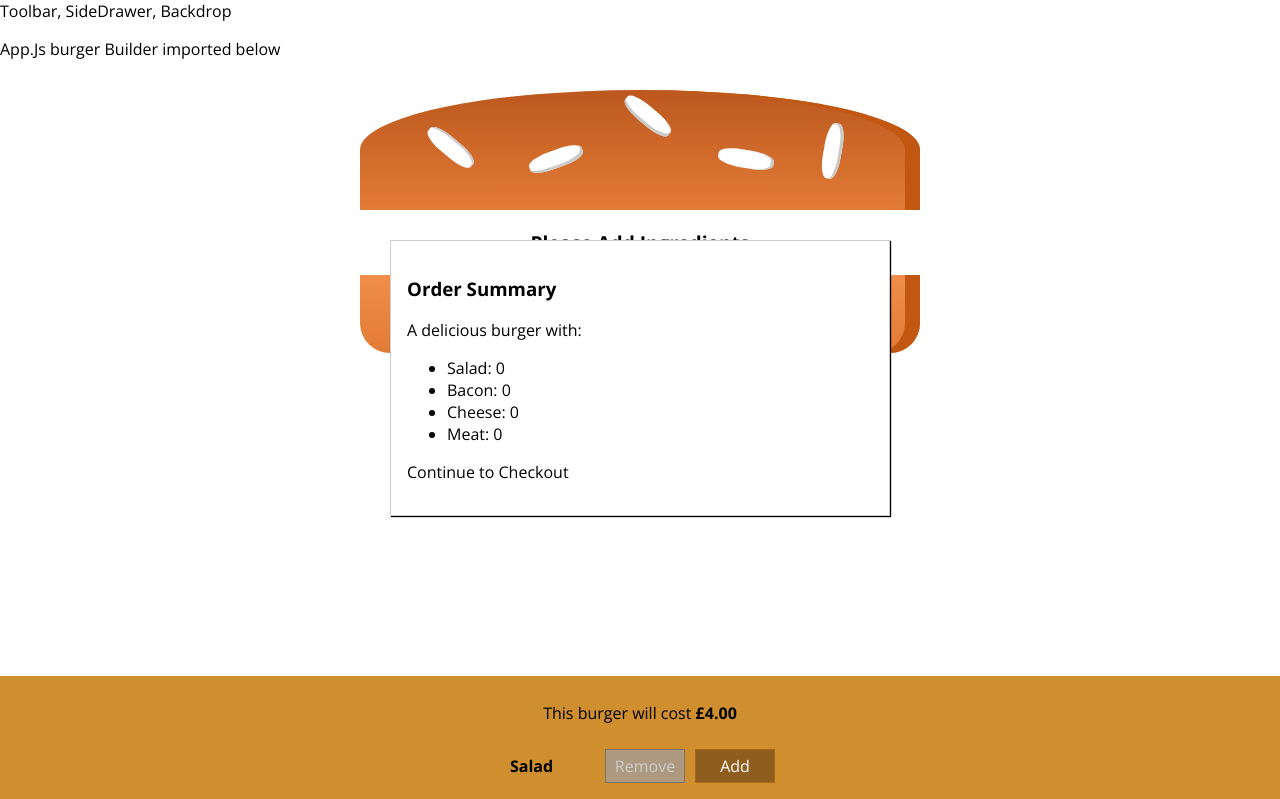
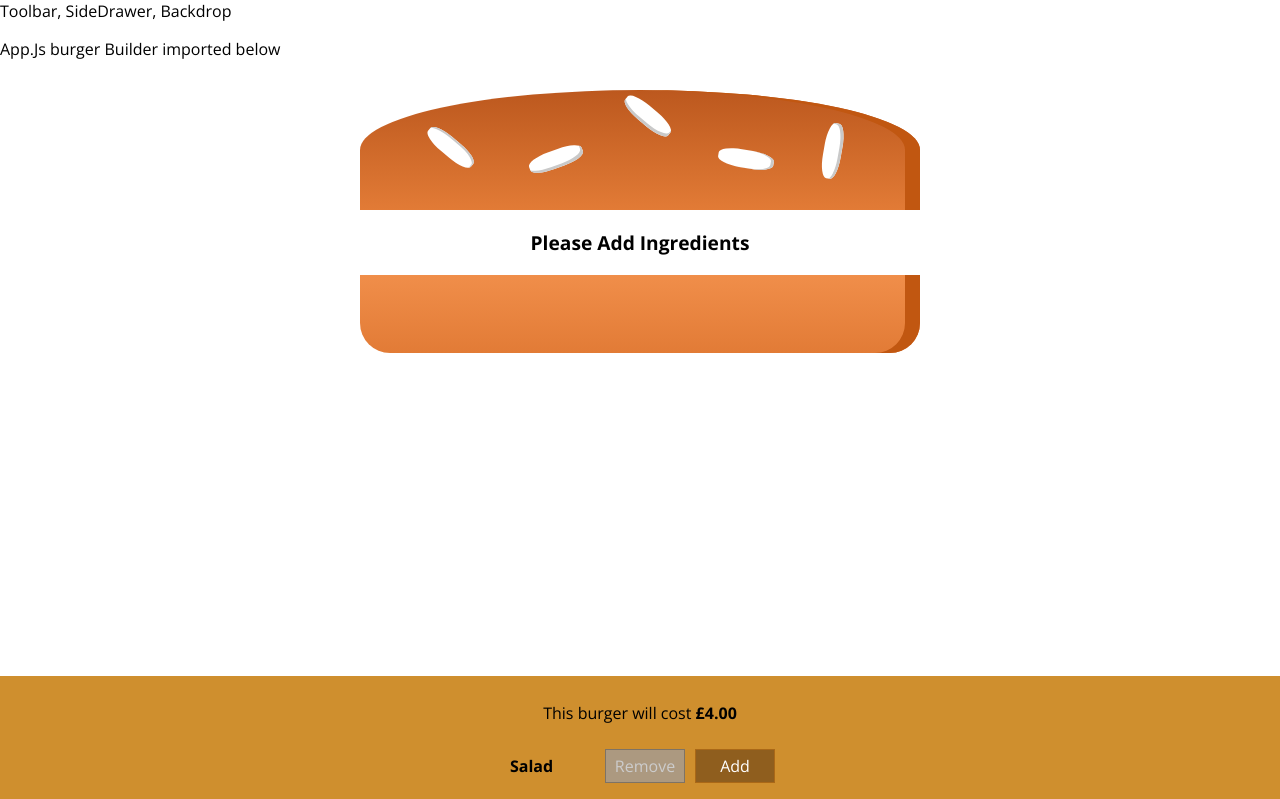
Before and after one commit to maxcramer/burger-builder, a React app: page / in a window 1280 px wide. Shown: the top 799 px of the page. Built offline with nearby package versions, Linux system fonts and the light colour scheme.

Commit message:
modal rendering on click with animation

```diff
--- a/src/components/Burger/BuildControls/BuildControls.js
+++ b/src/components/Burger/BuildControls/BuildControls.js
@@ -22,7 +22,7 @@ const buildControls = (props) => {
                 disabled={props.disabled[ctrl.type]}
                 />
         ))}
-        <button className="OrderButton" disabled={!props.purchasable}>ORDER NOW</button>
+        <button className="OrderButton" disabled={!props.purchasable} onClick={props.ordered}>ORDER NOW</button>
     </div>
 
     )
--- a/src/components/UI/Modal/Modal.js
+++ b/src/components/UI/Modal/Modal.js
@@ -3,7 +3,15 @@ import React from 'react';
 import './Modal.css';
 
 const modal = (props) => (
-    <div className="Modal">{props.children}</div>
+    <div
+        className="Modal"
+        style={{
+            transform: props.show ? 'translateY(0)' : 'translateY(-100vh)',
+            opacity: props.show ? '1' : '0'
+        }}
+    >
+        {props.children}
+    </div>
 )
 
 export default modal;
--- a/src/containers/BurgerBuilder/BurgerBuilder.js
+++ b/src/containers/BurgerBuilder/BurgerBuilder.js
@@ -27,6 +27,7 @@ class BurgerBuilder extends Component{
         },
         totalPrice: 4,
         purchasable: false,
+        ordering: false
     }
 
     updatePurchaseState (ingredients) {
@@ -71,6 +72,10 @@ class BurgerBuilder extends Component{
         this.updatePurchaseState(updatedIngredients);
     }
 
+    orderHandler = () => {
+        this.setState({ordering: true})
+    }
+
     render() {
         const disableInfo = {
             ...this.state.ingredients
@@ -80,7 +85,7 @@ class BurgerBuilder extends Component{
         }
         return (
             <Aux>
-                <Modal>
+                <Modal show={this.state.ordering}>
                     <OrderSummary ingredients={this.state.ingredients} />
                 </Modal>
                 <Burger ingredients={this.state.ingredients}/>
@@ -90,6 +95,7 @@ class BurgerBuilder extends Component{
                     ingredientRemoved={this.removeIngredientHandler}
                     price={this.state.totalPrice}
                     purchasable={this.state.purchasable}
+                    ordered={this.orderHandler}
                 />
             </Aux>
         );
```
Also changed, not shown: 1 other file (tests, documents, lock files or other folders).
